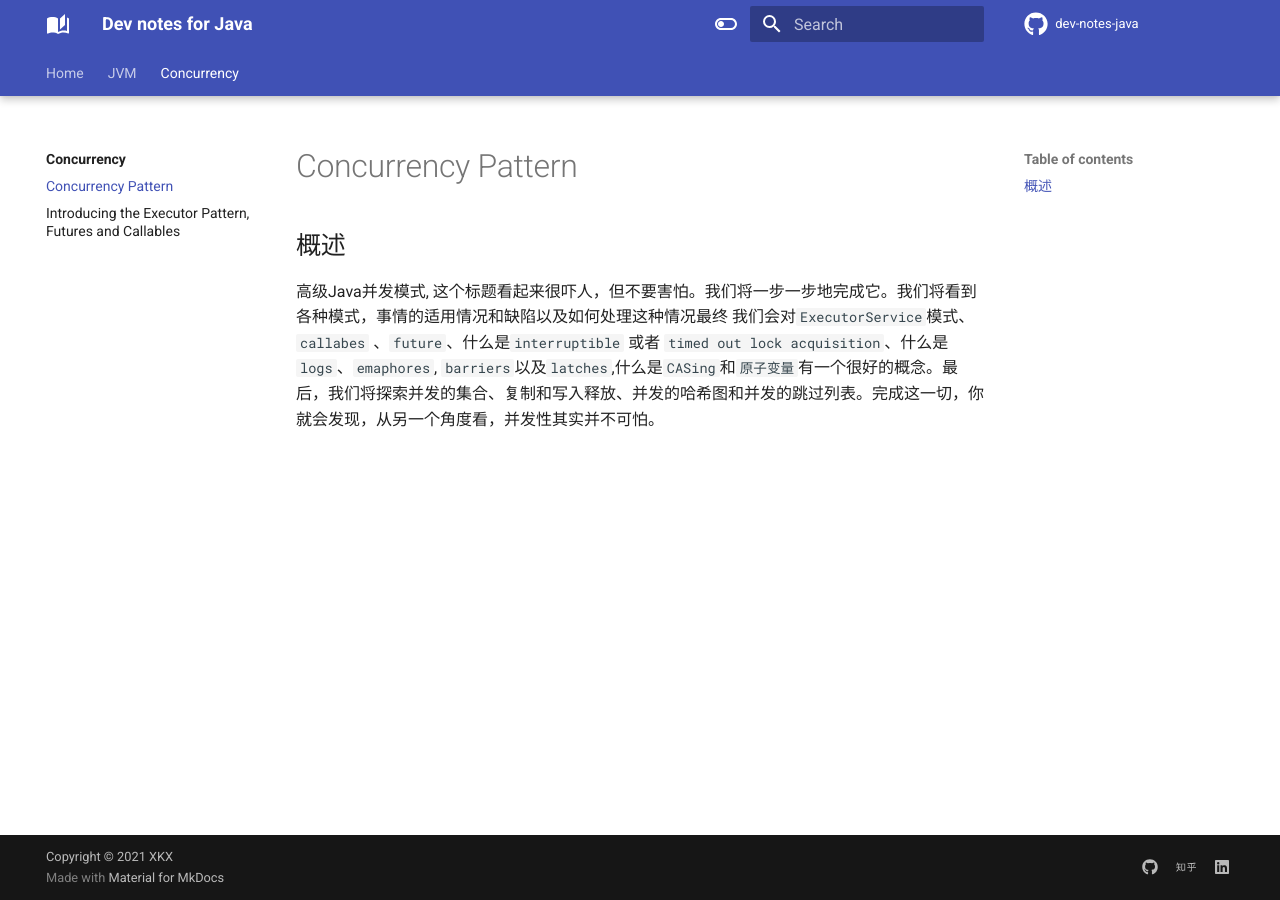
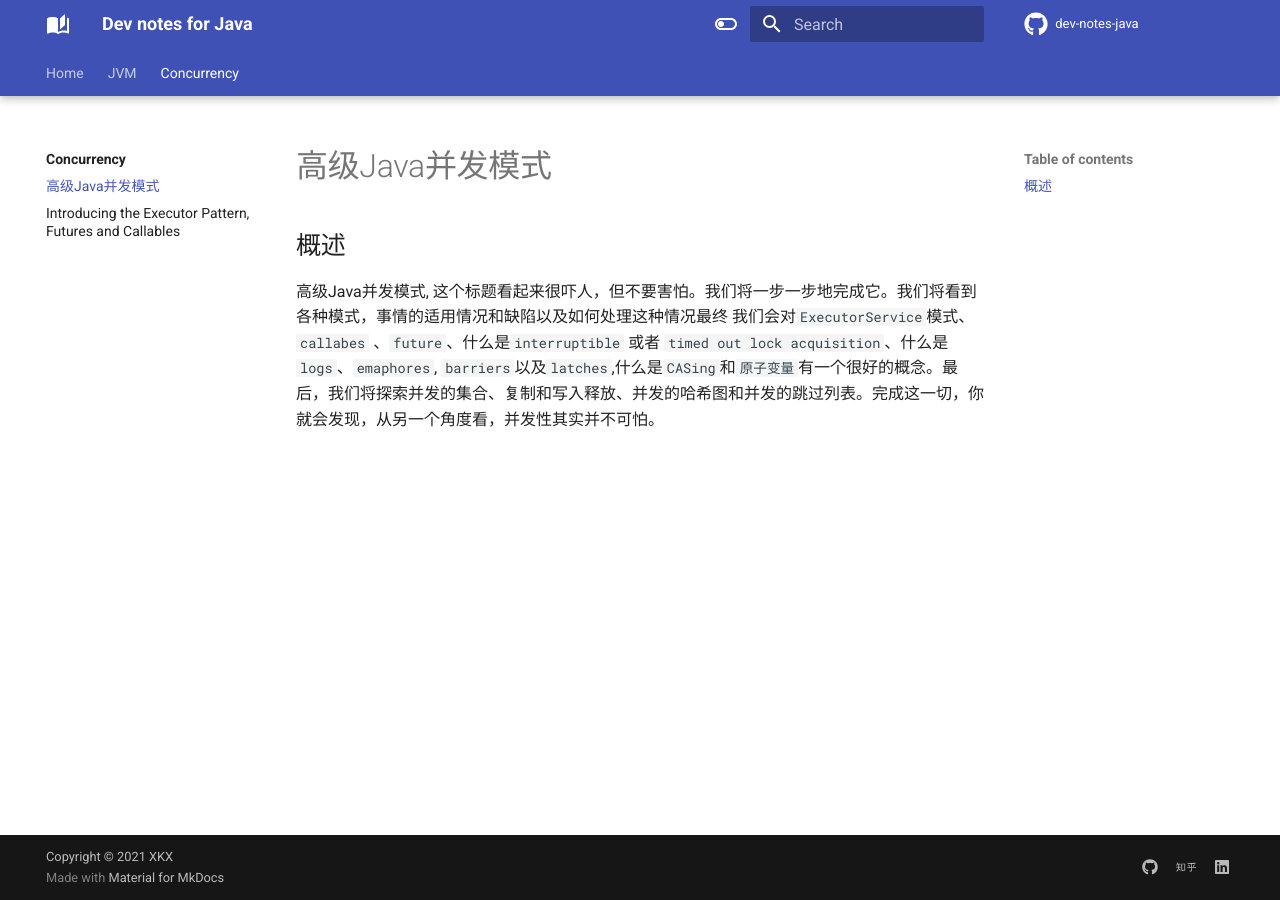
Before and after one commit to xkx9431/dev-notes-java, an MkDocs documentation site: the page built from docs/concurrency/cp-overview.md, in a window 1280 px wide. Built offline with MkDocs 1.6.1 and Material for MkDocs 9.7.7, drawn with Linux system fonts in a browser that asks for light colours; comment, search, counter and statistics services are not loaded.

Commit message:
add java concurrency

```diff
--- a/mkdocs.yml
+++ b/mkdocs.yml
@@ -96,8 +96,8 @@ nav:
       - GC Internals: jvm/mm-gc-works-internals.md
   - Concurrency:
     - Concurrency: concurrency/index.md
-    - Concurrency Pattern: concurrency/cp-overview.md
-    - Introducing the Executor Pattern, Futures and Callables: concurrency/mm-introduction.md
+    - 高级Java并发模式: concurrency/cp-overview.md
+    - Introducing the Executor Pattern, Futures and Callables: concurrency/excutor-future-callable.md
 
 
 
```
